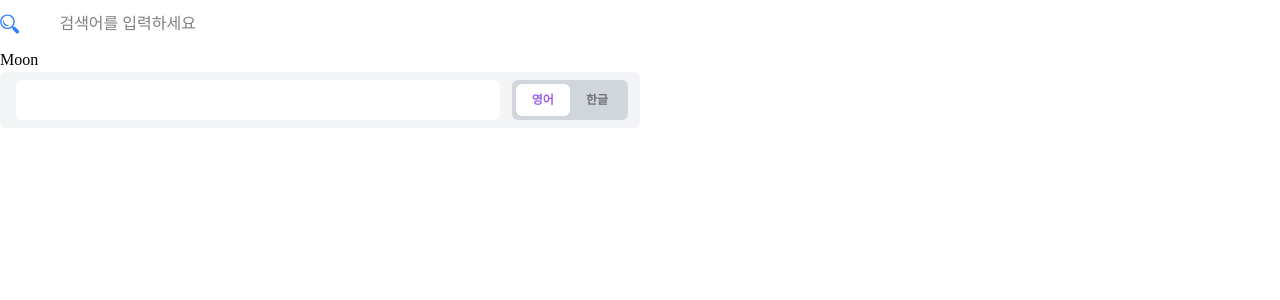
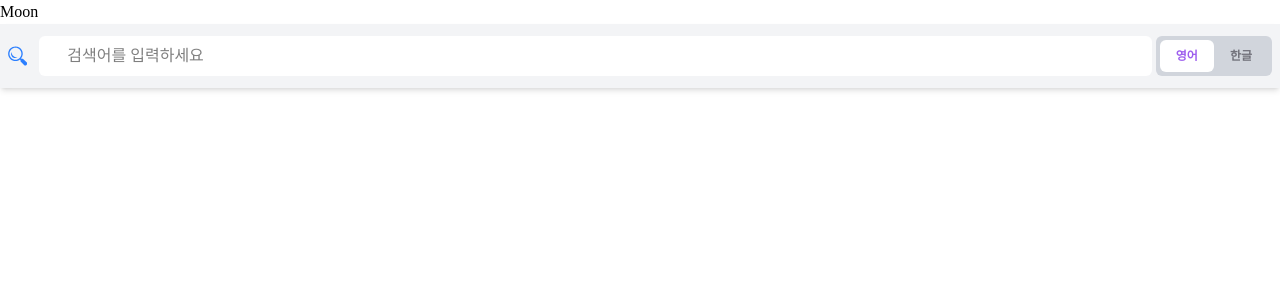
Before and after one commit to munjh61/SeeVocaLang, a React (Vite) app in the folder frontend/: page /moon in a window 1280 px wide. Shown: the top 300 px of the page. Built offline with nearby package versions, Linux system fonts and the light colour scheme; a web font is replaced by a local one.

Commit message:
검색창 모양은 완성

```diff
--- a/frontend/src/components/layout/book/IconInput.tsx
+++ b/frontend/src/components/layout/book/IconInput.tsx
@@ -22,9 +22,9 @@ type IconInputProps = {
 
 export const IconInput = ({
   icon,
+  iconVariant,
   inputProps,
   inputVariant,
-  iconVariant,
   className = "",
 }: IconInputProps) => {
   const inputScale = inputVariant?.scale ?? "md";
@@ -33,9 +33,23 @@ export const IconInput = ({
   const iconRotate = iconVariant?.rotate;
 
   return (
-    <div className={`flex items-center gap-2 ${className}`}>
+    <div className={`w-full flex items-center gap-2 ${className}`}>
       <Icon icon={icon} size={iconSize} color={iconColor} rotate={iconRotate} />
       <Input scale={inputScale} {...inputProps} />
     </div>
   );
 };
+
+// 이런 식으로 쓰면 됨
+{
+  /* <IconInput
+        icon={searchSvg}
+        inputProps={{
+          placeholder: "검색어를 입력하세요",
+          onChange: e => console.log(e.target.value),
+        }}
+        inputVariant={{ scale: "md" }}
+        iconVariant={{ size: "md", color: "blue" }}
+        className="w-full"
+      /> */
+}
--- /dev/null
+++ b/frontend/src/components/molecules/book/SearchbarSegment.tsx
@@ -0,0 +1,29 @@
+import { IconInput } from "../../layout/book/IconInput";
+import { SegmentControl } from "../../layout/book/SegmentControl";
+import type { ComponentProps } from "react";
+
+type IconInputProps = ComponentProps<typeof IconInput>;
+type SegmentControlProps = ComponentProps<typeof SegmentControl>;
+
+type SearchbarSegmentProps = {
+  iconInput?: Pick<
+    IconInputProps,
+    "icon" | "inputProps" | "inputVariant" | "iconVariant"
+  >;
+  segmentControl?: Pick<
+    SegmentControlProps,
+    "options" | "defaultValue" | "onChange"
+  >;
+};
+
+export const SearchbarSegment = ({
+  iconInput,
+  segmentControl,
+}: SearchbarSegmentProps) => {
+  return (
+    <div className="flex items-center justify-between p-2 bg-gray-100 shadow-md">
+      {iconInput && <IconInput {...iconInput} />}
+      {segmentControl && <SegmentControl {...segmentControl} />}
+    </div>
+  );
+};
--- a/frontend/src/pages/TestPageMoon.tsx
+++ b/frontend/src/pages/TestPageMoon.tsx
@@ -1,33 +1,29 @@
-import { Input } from "../components/atoms/Input";
-import { SegmentControl } from "../components/layout/book/segmentController";
-import { IconInput } from "../components/layout/book/IconInput";
 import searchSvg from "../asset/search.svg?react";
+import { SearchbarSegment } from "../components/molecules/book/SearchbarSegment";
 
 function TestPageMoon() {
   return (
     <div>
-      <IconInput
-        icon={searchSvg}
-        inputProps={{
-          placeholder: "검색어를 입력하세요",
-          onChange: e => console.log(e.target.value),
+      <h1>Moon</h1>
+      <SearchbarSegment
+        iconInput={{
+          icon: searchSvg,
+          iconVariant: { color: "blue" },
+          inputProps: {
+            placeholder: "검색어를 입력하세요",
+            onChange: e => console.log("입력:", e.target.value),
+          },
+          inputVariant: { scale: "md" },
         }}
-        inputVariant={{ scale: "md" }}
-        iconVariant={{ size: "md", color: "blue" }}
-        className="w-full"
-      />
-      <h1>Moon</h1>
-      <div className="w-[50%] flex items-center gap-2 px-3 py-1 bg-gray-100 rounded-md">
-        <Input scale={"md"} className="flex-grow: 1" />
-        <SegmentControl
-          options={[
+        segmentControl={{
+          options: [
             { label: "영어", value: "en" },
             { label: "한글", value: "ko" },
-          ]}
-          defaultValue="en"
-          onChange={v => console.log("선택됨:", v)}
-        />
-      </div>
+          ],
+          defaultValue: "en",
+          onChange: v => console.log("선택됨:", v),
+        }}
+      />
     </div>
   );
 }
```
Also changed, not shown: frontend/src/components/layout/book/SegmentControl.tsx (renamed from frontend/src/components/layout/book/segmentController.tsx).
